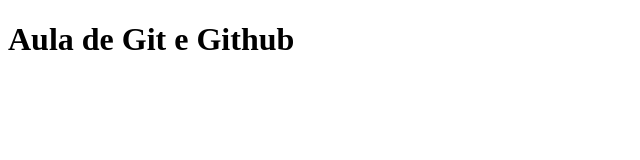
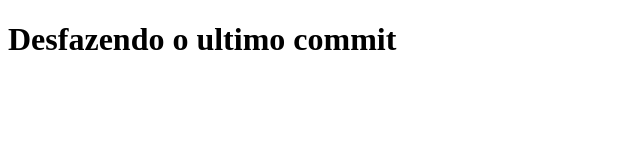
Before and after one commit to mazera3/Stage07-Git, a plain HTML site: page index.html in a window 1280 px wide. Shown: the whole page, without its empty margins (0-640 px from the left). Drawn offline with Linux system fonts and the light colour scheme.

Commit message:
alterado readma

```diff
--- a/index.html
+++ b/index.html
@@ -4,9 +4,10 @@
     <meta charset="UTF-8">
     <meta http-equiv="X-UA-Compatible" content="IE=edge">
     <meta name="viewport" content="width=device-width, initial-scale=1.0">
-    <title>Git e Github</title>
+    <title>Aula de Git e Github</title>
 </head>
 <body>
-    <h1>Aula de Git e Github</h1>
+    <h1>Desfazendo o ultimo commit</h1>
+
 </body>
 </html>
```
Also changed, not shown: 1 other file.
